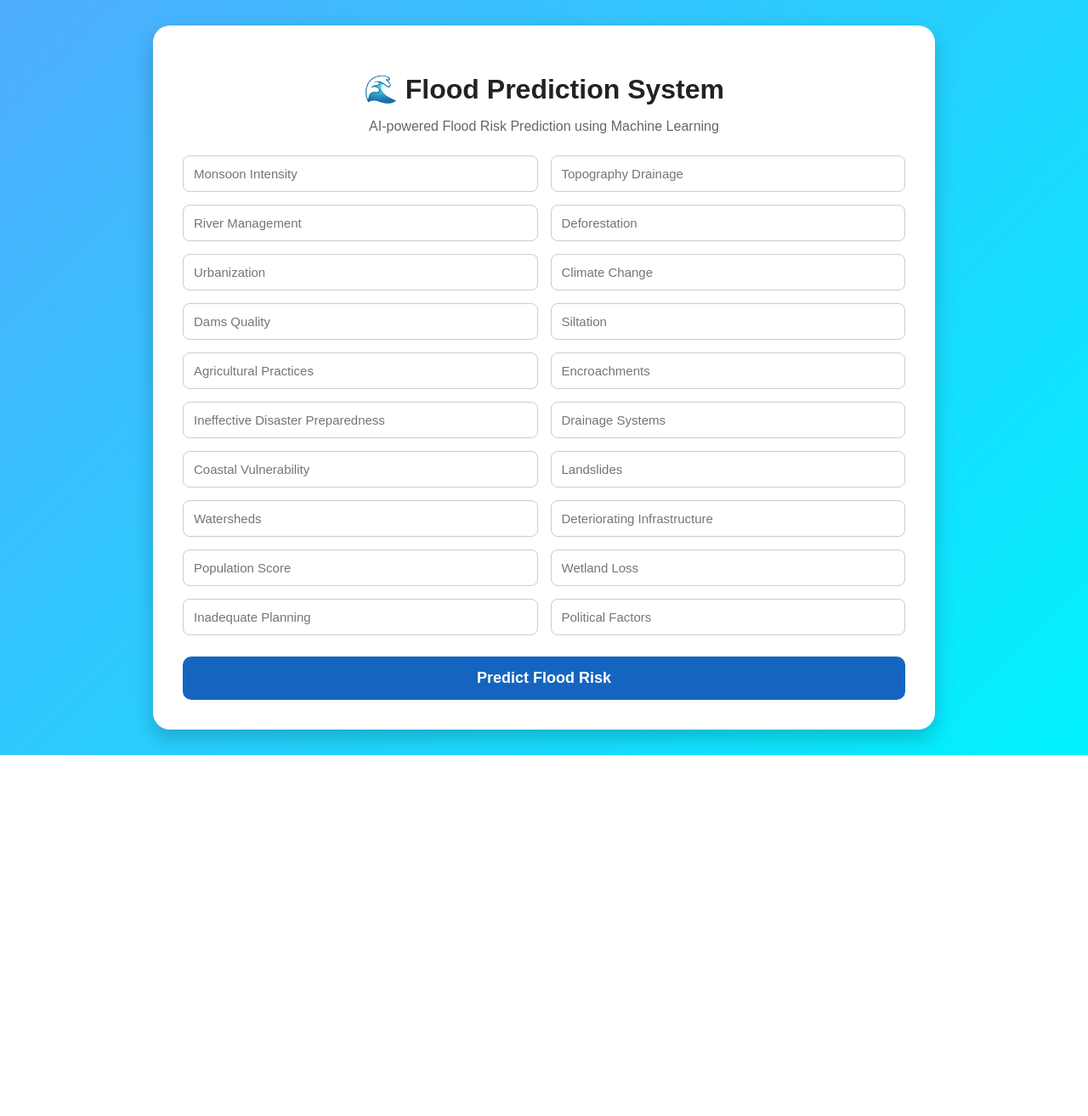
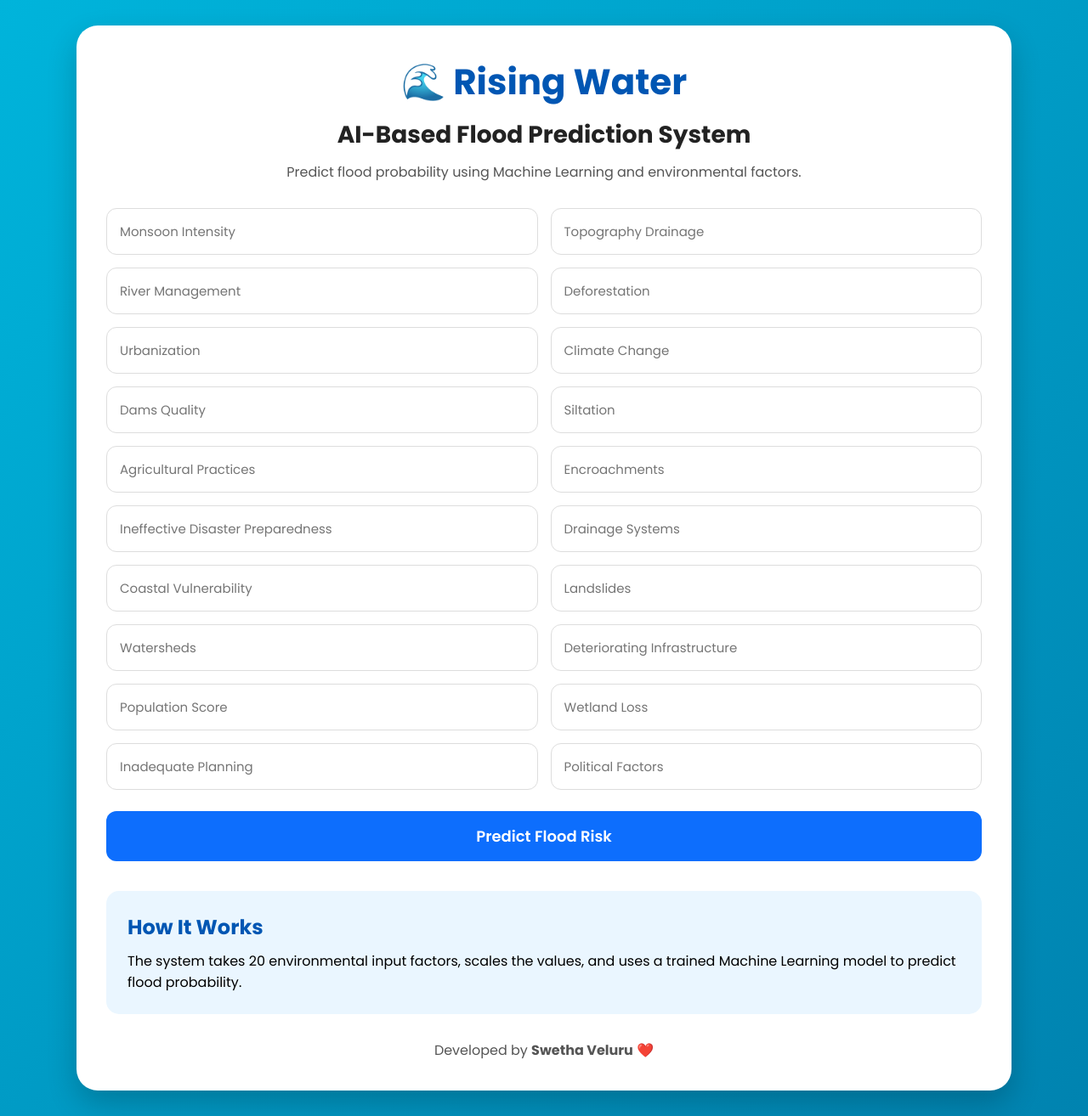
Before and after one commit to Swethaveluru/Rising-Water-AI-Based-Flood-Prediction-System, a Flask app: page / in a window 1280 px wide. Shown: the whole page at 85% size. Before the commit the page ends 889 px from the top, so only its background shows below. Run offline with Flask 3, Linux system fonts and the light colour scheme; parts of the project's set-up code (start-up, migrations or seed data) failed here and were passed over.

Commit message:
Improved UI and deployment files

```diff
--- a/app.py
+++ b/app.py
@@ -7,30 +7,48 @@ app = Flask(__name__)
 model = joblib.load("models/flood_model.pkl")
 scaler = joblib.load("models/scaler.pkl")
 
-@app.route('/')
+
+@app.route("/")
 def home():
     return render_template("index.html")
 
+
 @app.route("/predict", methods=["POST"])
 def predict():
-
     features = [float(request.form[f"feature{i}"]) for i in range(1, 21)]
     features = np.array(features).reshape(1, -1)
     features = scaler.transform(features)
 
     prediction = model.predict(features)[0]
+    probability = round(prediction, 2)
+    percent = round(probability * 100)
 
     if prediction < 0.4:
-        risk = "Low Risk 🟢"
+        risk = "Low Risk"
+        emoji = "🟢"
+        advice = "Flood risk is low. Continue regular monitoring."
+        risk_class = "low"
     elif prediction < 0.7:
-        risk = "Medium Risk 🟡"
+        risk = "Medium Risk"
+        emoji = "🟡"
+        advice = "Stay alert. Monitor weather updates and local authorities."
+        risk_class = "medium"
     else:
-        risk = "High Risk 🔴"
+        risk = "High Risk"
+        emoji = "🔴"
+        advice = "High flood risk. Take safety precautions immediately."
+        risk_class = "high"
 
     return render_template(
         "index.html",
-        prediction=round(prediction, 2),
-        risk=risk
+        prediction=probability,
+        percent=percent,
+        risk=risk,
+        emoji=emoji,
+        advice=advice,
+        risk_class=risk_class
     )
+
+
 if __name__ == "__main__":
     app.run(debug=True)
--- a/static/style.css
+++ b/static/style.css
@@ -1,90 +1,164 @@
-body{
-    font-family:Arial,sans-serif;
-    background:linear-gradient(135deg,#4facfe,#00f2fe);
-    display:flex;
-    justify-content:center;
-    align-items:flex-start;
-    min-height:100vh;
-    margin:0;
-    padding:30px 0;
+@import url('https://fonts.googleapis.com/css2?family=Poppins:wght@400;600;700&display=swap');
+
+* {
+    margin: 0;
+    padding: 0;
+    box-sizing: border-box;
+    font-family: 'Poppins', sans-serif;
 }
 
-.container{
-    background:white;
-    width:850px;
-    padding:35px;
-    border-radius:20px;
-    box-shadow:0 10px 25px rgba(0,0,0,0.2);
+body {
+    background: linear-gradient(135deg, #00b4db, #0083b0);
+    min-height: 100vh;
+    padding: 30px;
 }
 
-h1{
-    text-align:center;
-    color:#222;
-    margin-bottom:5px;
+.container {
+    max-width: 1100px;
+    margin: auto;
+    background: #ffffff;
+    padding: 35px;
+    border-radius: 25px;
+    box-shadow: 0 15px 35px rgba(0, 0, 0, 0.2);
 }
 
-.subtitle{
-    text-align:center;
-    color:#666;
-    margin-bottom:25px;
+.hero {
+    text-align: center;
+    margin-bottom: 30px;
 }
 
-.form-grid{
-    display:grid;
-    grid-template-columns:1fr 1fr;
-    gap:15px;
+.hero h1 {
+    font-size: 42px;
+    color: #0056b3;
 }
 
-input{
-    width:100%;
-    padding:12px;
-    border:1px solid #ccc;
-    border-radius:8px;
-    font-size:15px;
-    box-sizing:border-box;
+.hero h2 {
+    font-size: 28px;
+    margin: 10px 0;
+    color: #222;
 }
 
-input:focus{
-    outline:none;
-    border-color:#0077ff;
-    box-shadow:0 0 8px rgba(0,119,255,.3);
+.hero p {
+    color: #555;
+    font-size: 16px;
 }
 
-button{
-    width:100%;
-    margin-top:25px;
-    padding:15px;
-    background:#1565C0;
-    color:white;
-    border:none;
-    border-radius:10px;
-    font-size:18px;
-    font-weight:bold;
-    cursor:pointer;
-    transition:.3s;
+.form-box {
+    margin-top: 20px;
 }
 
-button:hover{
-    background:#0D47A1;
+.grid {
+    display: grid;
+    grid-template-columns: repeat(2, 1fr);
+    gap: 15px;
 }
 
-.result{
-    margin-top:25px;
-    padding:20px;
-    background:#E8F5E9;
-    border-left:6px solid green;
-    border-radius:10px;
-    text-align:center;
-    font-size:22px;
-    font-weight:bold;
+input {
+    padding: 15px;
+    border: 1px solid #ddd;
+    border-radius: 12px;
+    font-size: 15px;
+    outline: none;
 }
 
-@media(max-width:768px){
-    .container{
-        width:90%;
+input:focus {
+    border-color: #0d6efd;
+    box-shadow: 0 0 5px rgba(13, 110, 253, 0.4);
+}
+
+button {
+    width: 100%;
+    margin-top: 25px;
+    padding: 16px;
+    background: #0d6efd;
+    color: white;
+    border: none;
+    border-radius: 12px;
+    font-size: 18px;
+    font-weight: 600;
+    cursor: pointer;
+}
+
+button:hover {
+    background: #084298;
+}
+
+.result-card {
+    margin-top: 35px;
+    padding: 30px;
+    border-radius: 18px;
+    text-align: center;
+    background: #f1f5f9;
+    border-left: 8px solid #0d6efd;
+}
+
+.result-card h2 {
+    margin-bottom: 20px;
+}
+
+.result-grid {
+    display: flex;
+    justify-content: space-around;
+    gap: 20px;
+}
+
+.percent {
+    font-size: 36px;
+    font-weight: 700;
+    color: #0d6efd;
+}
+
+.risk {
+    font-size: 26px;
+    font-weight: 700;
+}
+
+.advice {
+    margin-top: 20px;
+    font-size: 16px;
+    color: #333;
+}
+
+.low {
+    border-left-color: #198754;
+}
+
+.medium {
+    border-left-color: #ffc107;
+}
+
+.high {
+    border-left-color: #dc3545;
+}
+
+.how {
+    margin-top: 35px;
+    padding: 25px;
+    background: #eaf6ff;
+    border-radius: 15px;
+}
+
+.how h2 {
+    color: #0056b3;
+    margin-bottom: 10px;
+}
+
+footer {
+    margin-top: 30px;
+    text-align: center;
+    color: #555;
+}
+
+@media (max-width: 768px) {
+    .grid {
+        grid-template-columns: 1fr;
     }
 
-    .form-grid{
-        grid-template-columns:1fr;
+    .hero h1 {
+        font-size: 32px;
+    }
+
+    .result-grid {
+        flex-direction: column;
     }
 }
--- a/templates/index.html
+++ b/templates/index.html
@@ -2,71 +2,69 @@
 <html lang="en">
 <head>
     <meta charset="UTF-8">
-    <meta name="viewport" content="width=device-width, initial-scale=1.0">
-    <title>Flood Prediction System</title>
+    <title>Rising Water - Flood Prediction</title>
     <link rel="stylesheet" href="{{ url_for('static', filename='style.css') }}">
 </head>
-
 <body>
 
 <div class="container">
+    <div class="hero">
+        <h1>🌊 Rising Water</h1>
+        <h2>AI-Based Flood Prediction System</h2>
+        <p>Predict flood probability using Machine Learning and environmental factors.</p>
+    </div>
 
-    <h1>🌊 Flood Prediction System</h1>
-    <p class="subtitle">
-        AI-powered Flood Risk Prediction using Machine Learning
-    </p>
+    <form action="/predict" method="POST" class="form-box">
+        <div class="grid">
+            {% set fields = [
+                'Monsoon Intensity', 'Topography Drainage',
+                'River Management', 'Deforestation',
+                'Urbanization', 'Climate Change',
+                'Dams Quality', 'Siltation',
+                'Agricultural Practices', 'Encroachments',
+                'Ineffective Disaster Preparedness', 'Drainage Systems',
+                'Coastal Vulnerability', 'Landslides',
+                'Watersheds', 'Deteriorating Infrastructure',
+                'Population Score', 'Wetland Loss',
+                'Inadequate Planning', 'Political Factors'
+            ] %}
 
-    <form action="/predict" method="POST">
-
-        <div class="form-grid">
-
-            <input type="number" name="feature1" placeholder="Monsoon Intensity" required>
-            <input type="number" name="feature2" placeholder="Topography Drainage" required>
-
-            <input type="number" name="feature3" placeholder="River Management" required>
-            <input type="number" name="feature4" placeholder="Deforestation" required>
-
-            <input type="number" name="feature5" placeholder="Urbanization" required>
-            <input type="number" name="feature6" placeholder="Climate Change" required>
-
-            <input type="number" name="feature7" placeholder="Dams Quality" required>
-            <input type="number" name="feature8" placeholder="Siltation" required>
-
-            <input type="number" name="feature9" placeholder="Agricultural Practices" required>
-            <input type="number" name="feature10" placeholder="Encroachments" required>
-
-            <input type="number" name="feature11" placeholder="Ineffective Disaster Preparedness" required>
-            <input type="number" name="feature12" placeholder="Drainage Systems" required>
-
-            <input type="number" name="feature13" placeholder="Coastal Vulnerability" required>
-            <input type="number" name="feature14" placeholder="Landslides" required>
-
-            <input type="number" name="feature15" placeholder="Watersheds" required>
-            <input type="number" name="feature16" placeholder="Deteriorating Infrastructure" required>
-
-            <input type="number" name="feature17" placeholder="Population Score" required>
-            <input type="number" name="feature18" placeholder="Wetland Loss" required>
-
-            <input type="number" name="feature19" placeholder="Inadequate Planning" required>
-            <input type="number" name="feature20" placeholder="Political Factors" required>
-
+            {% for field in fields %}
+            <input type="number" step="any" name="feature{{ loop.index }}" placeholder="{{ field }}" required>
+            {% endfor %}
         </div>
 
         <button type="submit">Predict Flood Risk</button>
-
     </form>
 
-    {% if prediction %}
+    {% if prediction is defined %}
+    <div class="result-card {{ risk_class }}">
+        <h2>🌊 Flood Prediction Result</h2>
 
-    <div class="result">
+        <div class="result-grid">
+            <div>
+                <h3>Probability</h3>
+                <p class="percent">{{ percent }}%</p>
+            </div>
 
-        <h2>🌊 Predicted Flood Probability: {{ prediction }}</h2>
-        <h3>{{ risk }}</h3>
+            <div>
+                <h3>Risk Level</h3>
+                <p class="risk">{{ emoji }} {{ risk }}</p>
+            </div>
+        </div>
 
+        <p class="advice">{{ advice }}</p>
+    </div>
+    {% endif %}
+
+    <div class="how">
+        <h2>How It Works</h2>
+        <p>The system takes 20 environmental input factors, scales the values, and uses a trained Machine Learning model to predict flood probability.</p>
     </div>
 
-    {% endif %}
-
+    <footer>
+        Developed by <b>Swetha Veluru</b> ❤️
+    </footer>
 </div>
 
 </body>
```
